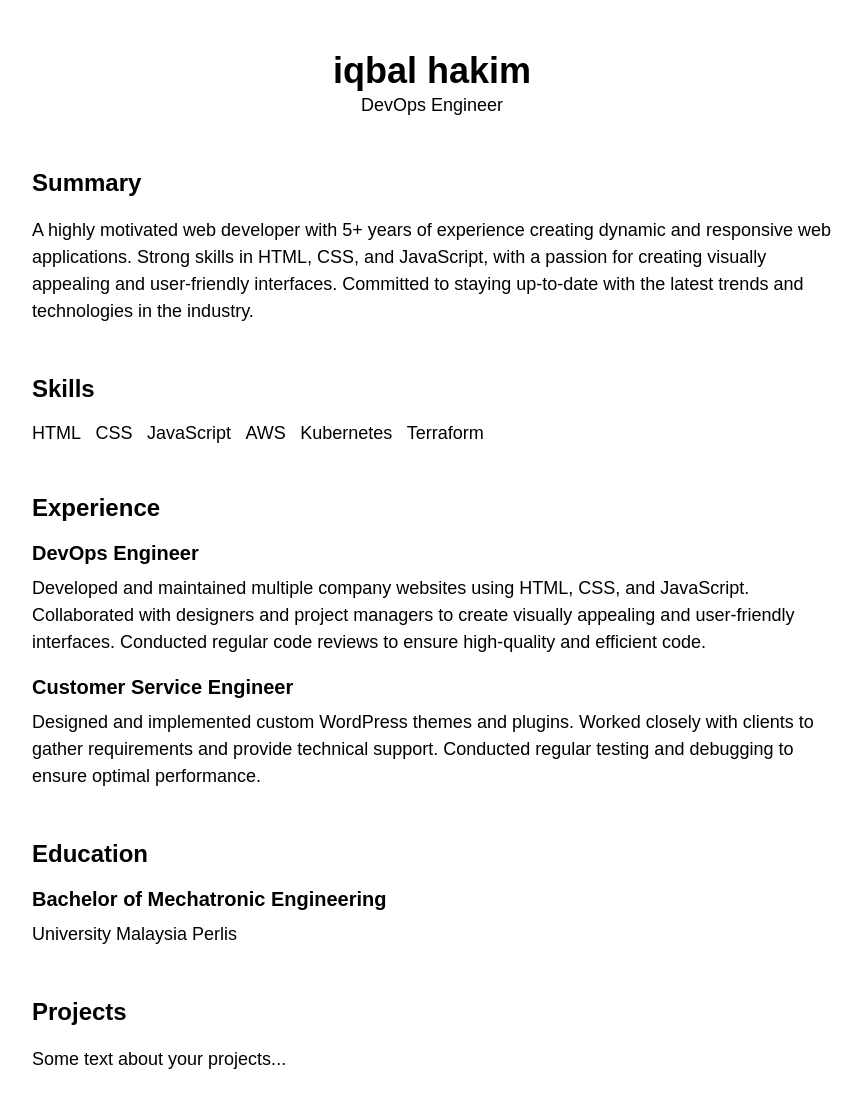
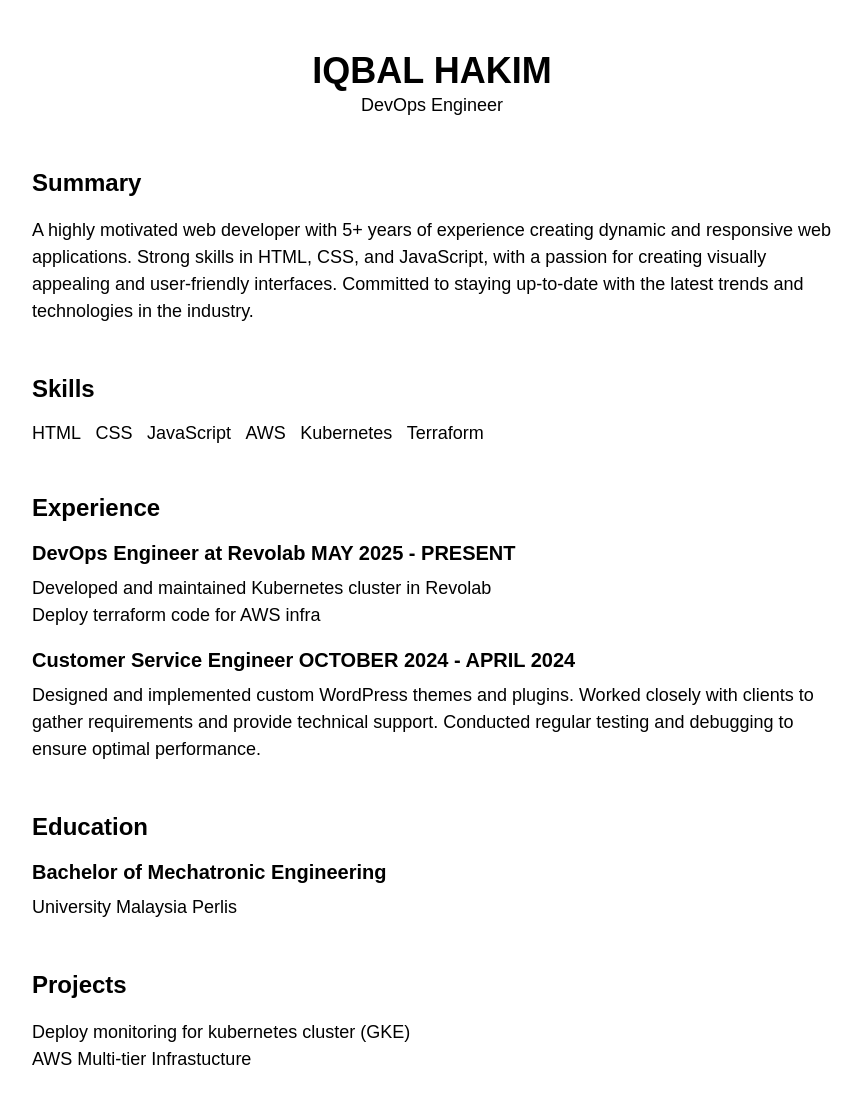
Before and after one commit to iqbalhakims/ga-pipeline-ecc2, a plain HTML site: page index.html in a window 1280 px wide. Shown: the whole page, without its empty margins (208-1070 px from the left). Drawn offline with Linux system fonts and the light colour scheme.

Commit message:
iqbaladdn

```diff
--- a/index.html
+++ b/index.html
@@ -1,13 +1,13 @@
 <!DOCTYPE html>
 <html>
 <head>
-	<title>Resume</title>
+	<title>IQBAL HAKIM</title>
 	<link rel="stylesheet" type="text/css" href="style.css">
 </head>
 <body>
 	<div class="container">
 		<header>
-			<h1>iqbal hakim </h1>
+			<h1>IQBAL HAKIM </h1>
 			<p>DevOps Engineer</p>
 		</header>
 		<section>
@@ -27,9 +27,10 @@
 		</section>
 		<section>
 			<h2>Experience</h2>
-			<h3>DevOps Engineer</h3>
-			<p>Developed and maintained multiple company websites using HTML, CSS, and JavaScript. Collaborated with designers and project managers to create visually appealing and user-friendly interfaces. Conducted regular code reviews to ensure high-quality and efficient code. </p>
-			<h3>Customer Service Engineer</h3>
+			<h3>DevOps Engineer at Revolab    MAY 2025 - PRESENT</h3>
+			<p>Developed and maintained Kubernetes cluster in Revolab </p>
+            <p>Deploy terraform code for AWS infra</p>
+			<h3>Customer Service Engineer     OCTOBER 2024 - APRIL 2024 </h3>
 			<p>Designed and implemented custom WordPress themes and plugins. Worked closely with clients to gather requirements and provide technical support. Conducted regular testing and debugging to ensure optimal performance.</p>
 		</section>
 		<section>
@@ -39,7 +40,8 @@
 		</section>
 		<section id="projects">
 			<h2>Projects</h2>
-			<p>Some text about your projects...</p>
+			<p>Deploy monitoring for kubernetes cluster (GKE) </p>
+            <p>AWS Multi-tier Infrastucture </p>
 		</section>
 	</div>
 </body>
```
